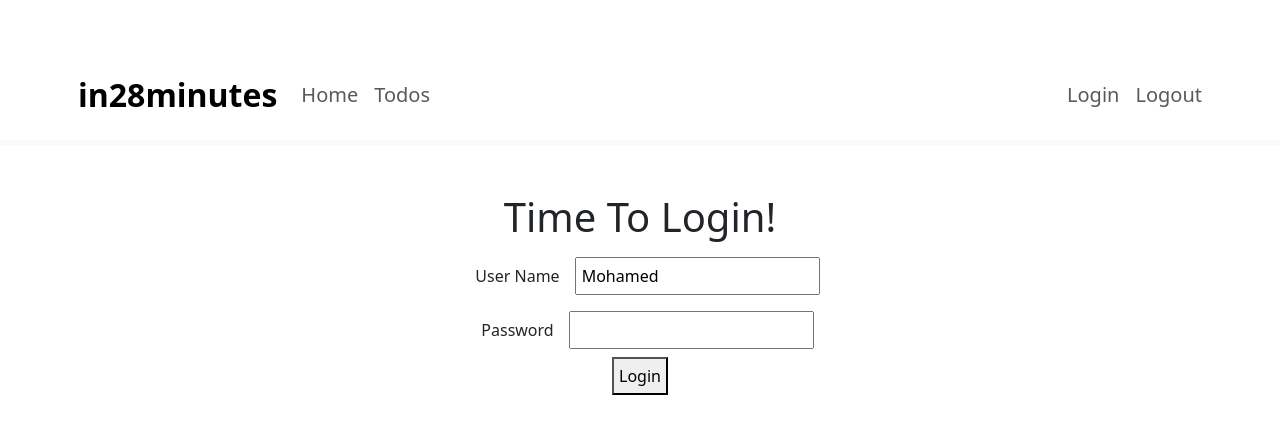
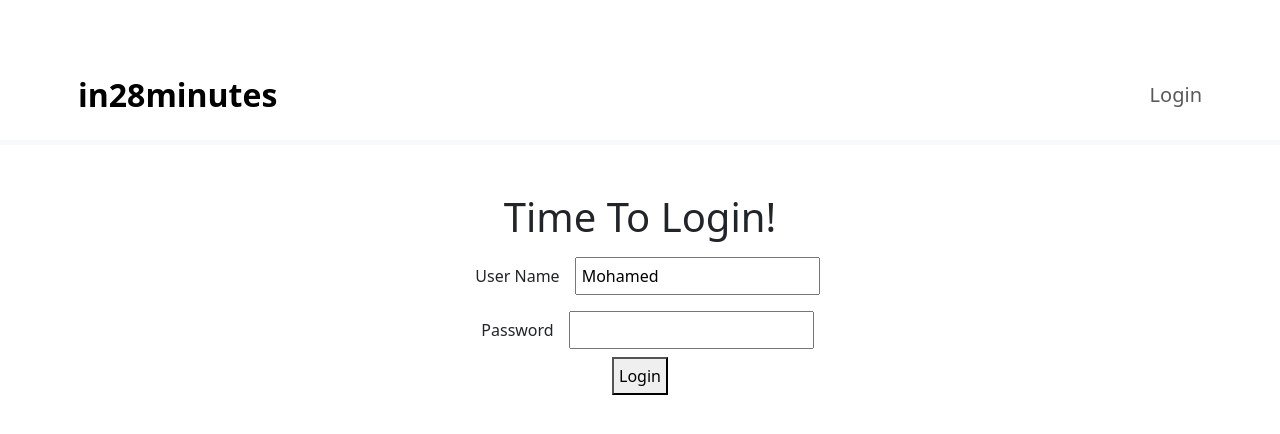
Before and after one commit to MohummedSoliman/react-todo, a React (Create React App) app: page / in a window 1280 px wide. Shown: the top 434 px of the page. Built offline with nearby package versions, Linux system fonts and the light colour scheme.

Commit message:
pass isauthenticate across all componet to see appripriate links depend on state

```diff
--- a/src/components/security/AuthContext.jsx
+++ b/src/components/security/AuthContext.jsx
@@ -1,11 +1,15 @@
-import { createContext } from "react";
+import { createContext, useContext, useState } from "react";
 
 const AuthContext = createContext()
 
+export const useAuth = () => useContext(AuthContext);
+
 function AuthProvider({ children }){
 
+    const [ isAuthenticated, setAuthenticated ] = useState(false);
+
     return (
-        <AuthContext.Provider>
+        <AuthContext.Provider value={ { isAuthenticated, setAuthenticated } }>
             { children }
         </AuthContext.Provider>
     )
--- a/src/components/todo/HeaderComponent.jsx
+++ b/src/components/todo/HeaderComponent.jsx
@@ -1,6 +1,16 @@
 import { Link } from "react-router-dom"
+import { useAuth } from "../security/AuthContext";
 
 function HeaderComponent() {
+
+    const authContext = useAuth();
+
+    const isAuthenticated = authContext.isAuthenticated;
+
+    function logout(){
+        authContext.setAuthenticated(false);
+    }
+
     return (
         <header className="border-bottom border-light border-5 mb-5 p-2">
             <div className="container">
@@ -9,13 +19,21 @@
                     <a className="navbar-brand ms-2 fs-2 fw-bold text-black" href="https://www.in28minutes.com">in28minutes</a>
                     <div className="collapse navbar-collapse">
                         <ul className="navbar-nav">
-                            <li className="nav-item fs-5"><Link className="nav-link" to="/welcome/in28minutes">Home</Link></li>
-                            <li className="nav-item fs-5"><Link className="nav-link" to="/todos">Todos</Link></li>
+                            <li className="nav-item fs-5">
+                              { isAuthenticated && <Link className="nav-link" to="/welcome/in28minutes">Home</Link>}
+                            </li>
+                            <li className="nav-item fs-5">
+                               { isAuthenticated && <Link className="nav-link" to="/todos">Todos</Link> }
+                            </li>
                         </ul>
                     </div>
                     <ul className="navbar-nav">
-                        <li className="nav-item fs-5"><Link className="nav-link" to="/login">Login</Link></li>
-                        <li className="nav-item fs-5"><Link className="nav-link" to="/logout">Logout</Link></li>
+                        <li className="nav-item fs-5">
+                        { !isAuthenticated && <Link className="nav-link" to="/login">Login</Link> }
+                        </li>
+                        <li className="nav-item fs-5">
+                        { isAuthenticated && <Link className="nav-link" to="/logout" onClick={logout}>Logout</Link> }
+                        </li>
                     </ul>
                 </nav>
             </div>
--- a/src/components/todo/LoginComponent.jsx
+++ b/src/components/todo/LoginComponent.jsx
@@ -1,5 +1,6 @@
 import { useState } from "react";
 import { useNavigate } from "react-router-dom";
+import { useAuth } from "../security/AuthContext";
 
 function LoginComponent(){
 
@@ -13,6 +14,8 @@
 
     const navigate = useNavigate();
 
+    const authContext = useAuth();
+
 
     function handleUsernameChange(event){
         setUsername(event.target.value)
@@ -24,6 +27,7 @@
 
     function handleSubmit(){
         if(username === "Mohamed" && password ==="123") {
+            authContext.setAuthenticated(true);
             setShowSuccessMessage(true);
             setShowErrorMessage(false);
             navigate(`/welcome/${username}`);
```
